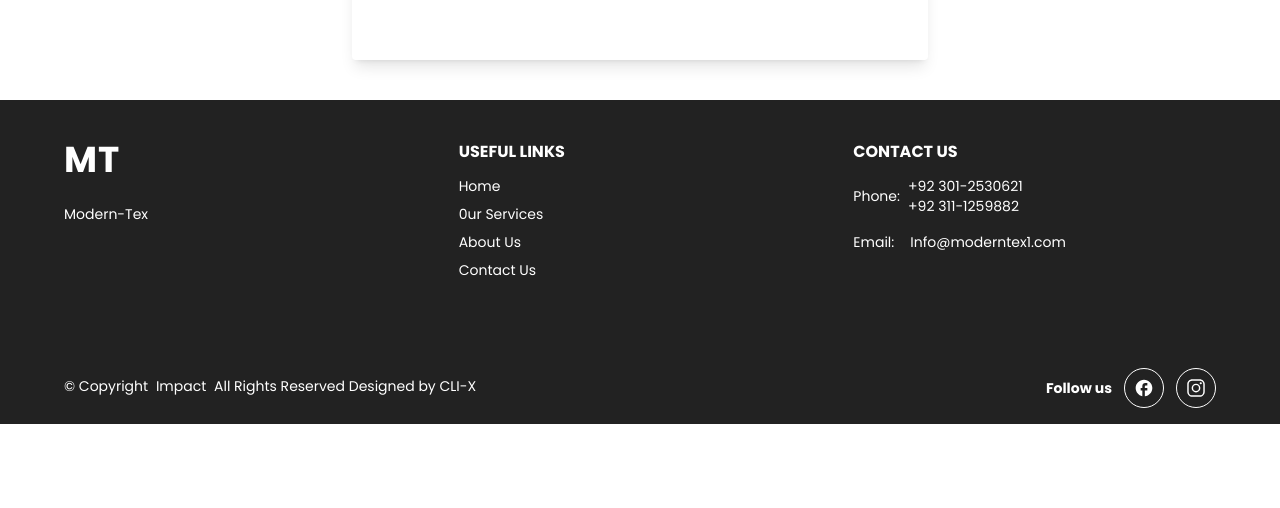
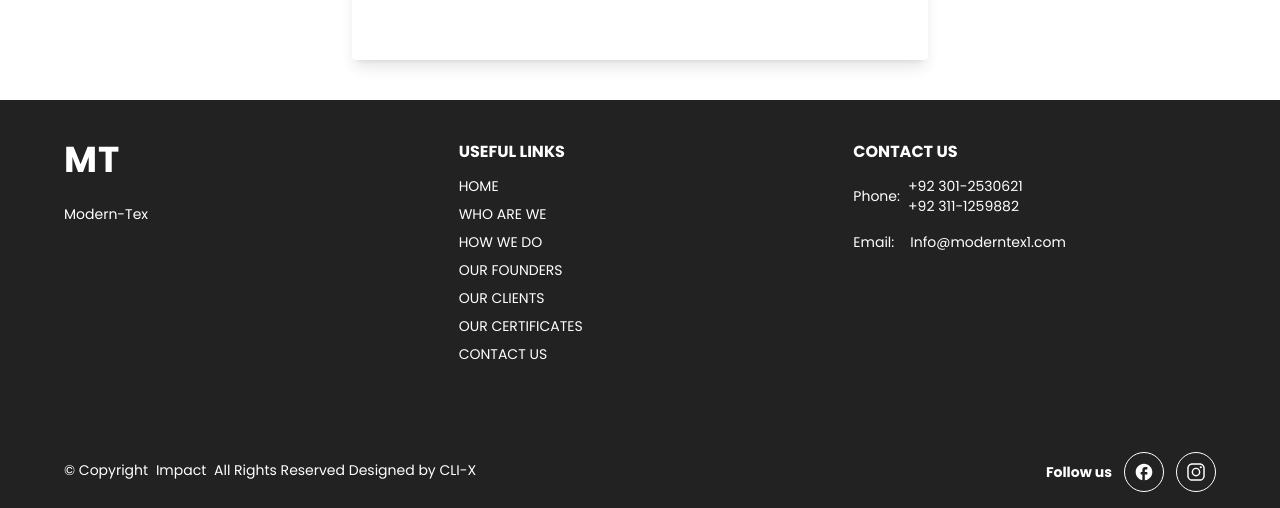
Before and after one commit to mr-saim-365/ModernTex, a React (Vite) app: page /Contact in a window 1280 px wide. Shown: the part 1362-1870 px from the top of the page. Before the commit the page ends 1786 px from the top, so only its background shows below. Built offline with nearby package versions, Linux system fonts and the light colour scheme.

Commit message:
Links added in footer

```diff
--- a/src/components/Footer.jsx
+++ b/src/components/Footer.jsx
@@ -5,6 +5,7 @@ import { IoLogoInstagram } from "react-icons/io5";
 import { motion, useAnimation } from "framer-motion";
 import { useInView } from "react-intersection-observer";
 import { useEffect } from "react";
+import { useLocation, useNavigate } from "react-router-dom";
 import { Link } from "react-router-dom";
 
 const Footer = () => {
@@ -40,6 +41,24 @@ const Footer = () => {
         ease: "easeOut",
       },
     },
+  };
+
+  const location = useLocation();
+  const navigate = useNavigate();
+
+  // Custom smooth scroll when clicking a link on the same page
+  const handleLinkClick = (e, sectionId) => {
+    if (location.pathname === "/") {
+      e.preventDefault(); // prevent navigation
+      const section = document.getElementById(sectionId);
+      if (section) {
+        section.scrollIntoView({ behavior: "smooth" });
+      }
+    } else {
+      // navigate to home with hash if not already there
+      e.preventDefault();
+      navigate(`/#${sectionId}`);
+    }
   };
 
   return (
@@ -80,35 +99,73 @@ const Footer = () => {
                 </h4>
                 <ul className="space-y-2">
                   <li>
-                    <Link to="/">Home</Link>
+                    <Link
+                      to="/"
+                      className="hover:text-[#b48a4a] transition-colors duration-200"
+                    >
+                      HOME
+                    </Link>
                   </li>
+
                   <li>
                     <Link
-                      to={{
-                        pathname: "/",
-                        query: { scrollTo: "services" },
-                      }}
+                      to="/#whoarewe"
+                      onClick={(e) => handleLinkClick(e, "whoarewe")}
+                      className="hover:text-[#b48a4a] transition-colors duration-200"
                     >
-                      0ur Services
+                      WHO ARE WE
                     </Link>
                   </li>
+
                   <li>
                     <Link
-                      to={{
-                        pathname: "/",
-                        query: { scrollTo: "AboutUs" },
-                      }}
+                      to="/#howwedo"
+                      onClick={(e) => handleLinkClick(e, "howwedo")}
+                      className="hover:text-[#b48a4a] transition-colors duration-200"
                     >
-                      About Us
+                      HOW WE DO
                     </Link>
                   </li>
+
                   <li>
-                    <Link to="/Contact">Contact Us</Link>
+                    <Link
+                      to="/#about"
+                      onClick={(e) => handleLinkClick(e, "about")}
+                      className="hover:text-[#b48a4a] transition-colors duration-200"
+                    >
+                      OUR FOUNDERS
+                    </Link>
+                  </li>
+
+                  <li>
+                    <Link
+                      to="/#clients"
+                      onClick={(e) => handleLinkClick(e, "clients")}
+                      className="hover:text-[#b48a4a] transition-colors duration-200"
+                    >
+                      OUR CLIENTS
+                    </Link>
+                  </li>
+
+                  <li>
+                    <Link
+                      to="/OurCertificates"
+                      className="hover:text-[#b48a4a] transition-colors duration-200"
+                    >
+                      OUR CERTIFICATES
+                    </Link>
+                  </li>
+
+                  <li>
+                    <Link
+                      to="/Contact"
+                      className="hover:text-[#b48a4a] transition-colors duration-200"
+                    >
+                      CONTACT US
+                    </Link>
                   </li>
                 </ul>
               </motion.div>
-
-
 
               <motion.div
                 className="flex-1 min-w-[250px]"
@@ -127,7 +184,6 @@ const Footer = () => {
                     <div className="flex flex-col ">
                       <span>+92 301-2530621</span>
                       <span>+92 311-1259882</span>
-
                     </div>
                   </div>
                   <div className="flex items-center gap-4">
@@ -137,12 +193,9 @@ const Footer = () => {
 
                     <div>
                       <span>Info@moderntex1.com</span>
-
                     </div>
                   </div>
-
                 </div>
-
               </motion.div>
             </motion.div>
           </motion.div>
--- a/src/components/Navbar.jsx
+++ b/src/components/Navbar.jsx
@@ -97,25 +97,7 @@ const Navbar = () => {
     }
   };
 
-  // Highlight active section when scrolling
-  useEffect(() => {
-    if (location.pathname !== "/") return;
 
-    const sections = document.querySelectorAll("section[id]");
-    const observer = new IntersectionObserver(
-      (entries) => {
-        entries.forEach((entry) => {
-          if (entry.isIntersecting) {
-            setActiveSection(entry.target.id);
-          }
-        });
-      },
-      { threshold: 0.5 }
-    );
-
-    sections.forEach((sec) => observer.observe(sec));
-    return () => observer.disconnect();
-  }, [location.pathname]);
 
   return (
     <>
```
